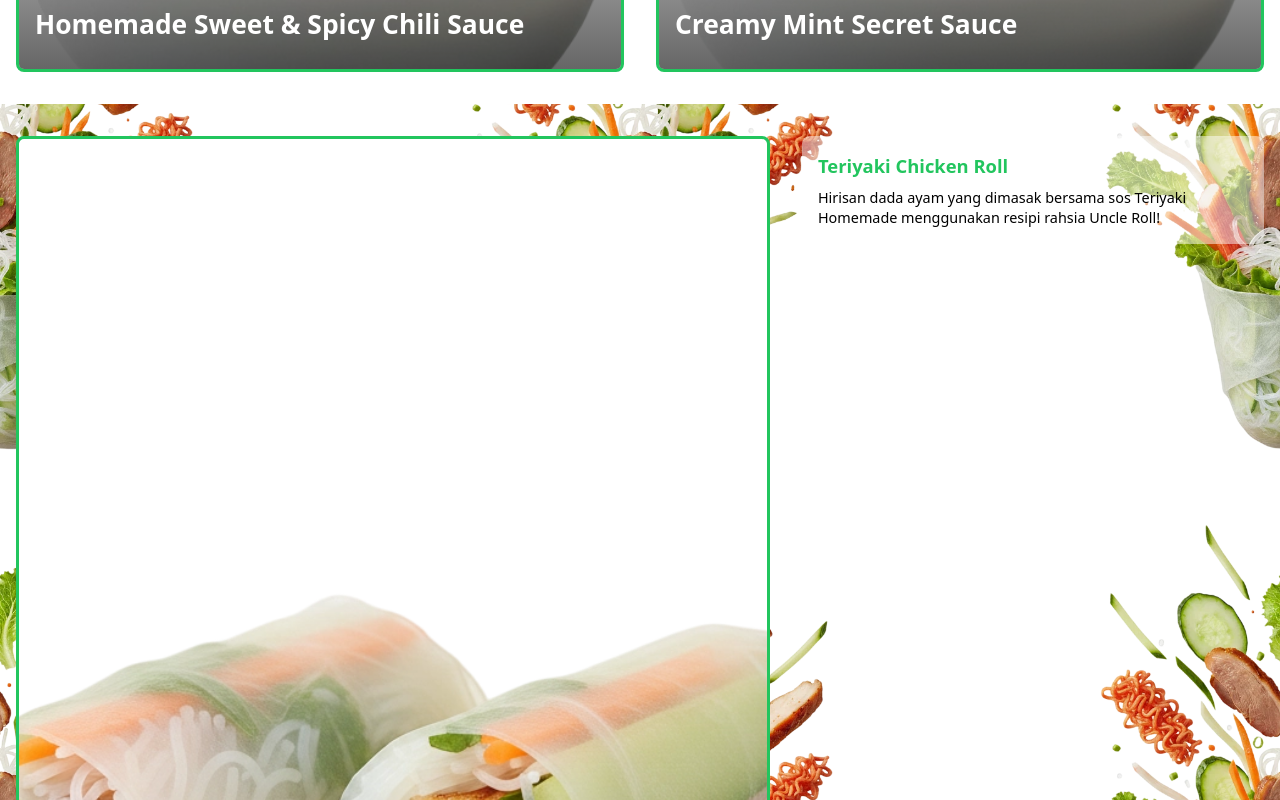
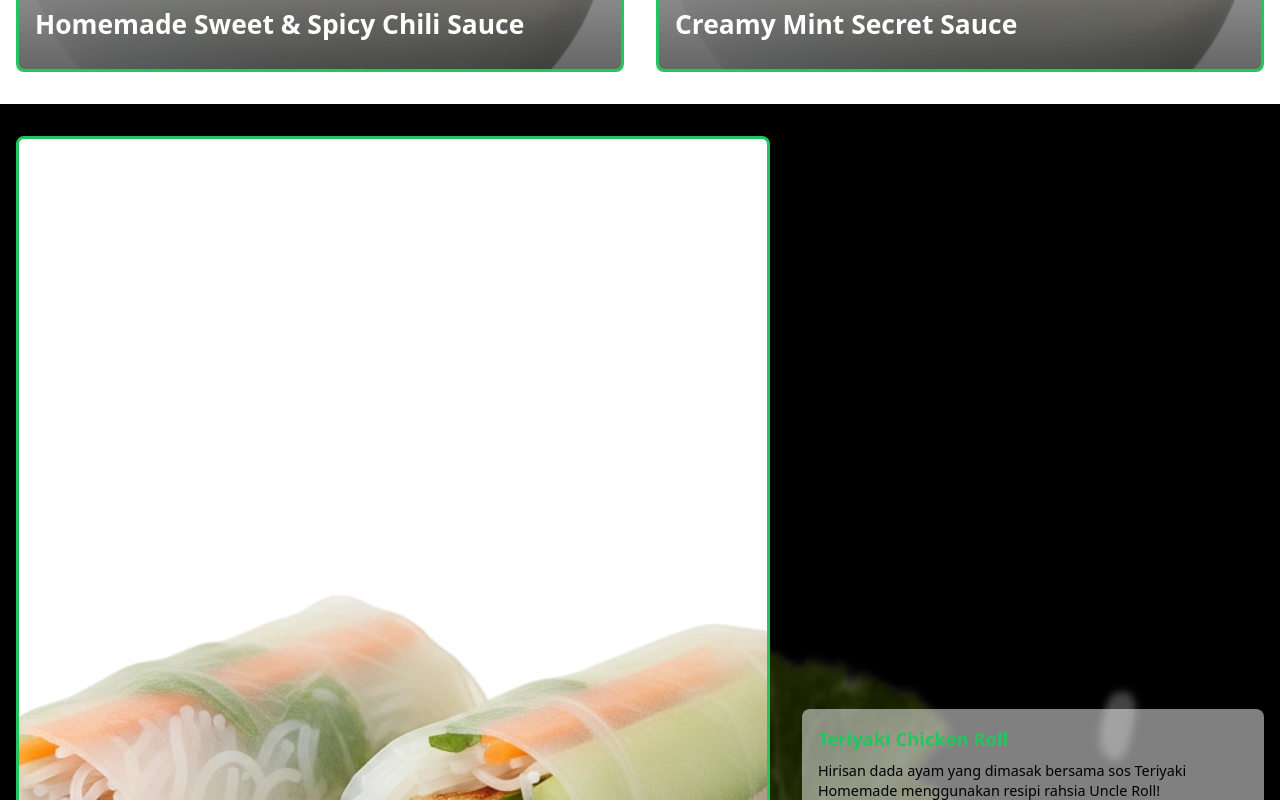
Before and after one commit to BigCalicoCatto/uncleroll, a Next.js app: page / in a window 1280 px wide. Shown: the part 3160-3960 px from the top of the page. Built offline with nearby package versions, Linux system fonts and the light colour scheme.

Commit message:
Update page.tsx

```diff
--- a/app/page.tsx
+++ b/app/page.tsx
@@ -18,7 +18,7 @@ export default function Home() {
   };
 
   return (
-    <div style={{ fontFamily: 'system-ui, -apple-system, sans-serif' }}>
+    <div style={{ fontFamily: "system-ui, -apple-system, sans-serif" }}>
       <style>{`
         @media (min-width: 768px) {
           .sauce-grid {
@@ -464,17 +464,17 @@ export default function Home() {
         ref={sections.menus}
         style={{
           width: '100%',
-          backgroundColor: '#ffffff',
           backgroundImage: 'url(/unclerollhero.webp)',
-          backgroundSize: '50% auto',
+          backgroundSize: 'cover',
           backgroundPosition: 'center',
-          padding: '2rem 1rem',
-          minHeight: 'auto',
+          backgroundColor: '#000',
         }}
       >
-        {/* Menu Items Container */}
+        {/* Background Overlay */}
         <div
           style={{
+            backgroundColor: 'rgba(0,0,0,0.7)',
+            padding: '2rem 1rem',
             minHeight: '100%',
           }}
         >
@@ -488,7 +488,7 @@ export default function Home() {
               marginBottom: '2rem',
               paddingBottom: '2rem',
               borderBottom: '1px solid rgba(255,255,255,0.1)',
-              alignItems: 'start',
+              alignItems: 'center',
             }}
           >
             <div
@@ -542,7 +542,7 @@ export default function Home() {
               marginBottom: '2rem',
               paddingBottom: '2rem',
               borderBottom: '1px solid rgba(255,255,255,0.1)',
-              alignItems: 'start',
+              alignItems: 'center',
             }}
           >
             <div style={{ backgroundColor: 'rgba(255,255,255,0.5)', padding: '1rem', borderRadius: '8px' }}>
@@ -598,7 +598,7 @@ export default function Home() {
               marginBottom: '2rem',
               paddingBottom: '2rem',
               borderBottom: '1px solid rgba(255,255,255,0.1)',
-              alignItems: 'start',
+              alignItems: 'center',
             }}
           >
             <div
@@ -650,7 +650,7 @@ export default function Home() {
               display: 'grid',
               gridTemplateColumns: '1fr 1fr',
               gap: '1rem',
-              alignItems: 'start',
+              alignItems: 'center',
             }}
           >
             <div style={{ backgroundColor: 'rgba(255,255,255,0.5)', padding: '1rem', borderRadius: '8px' }}>
```
